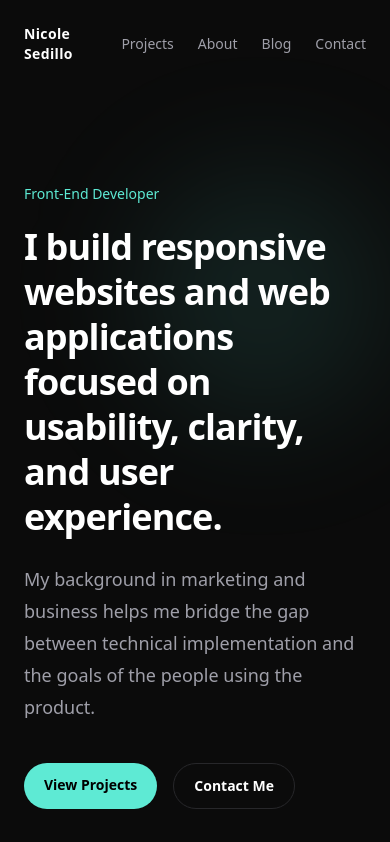
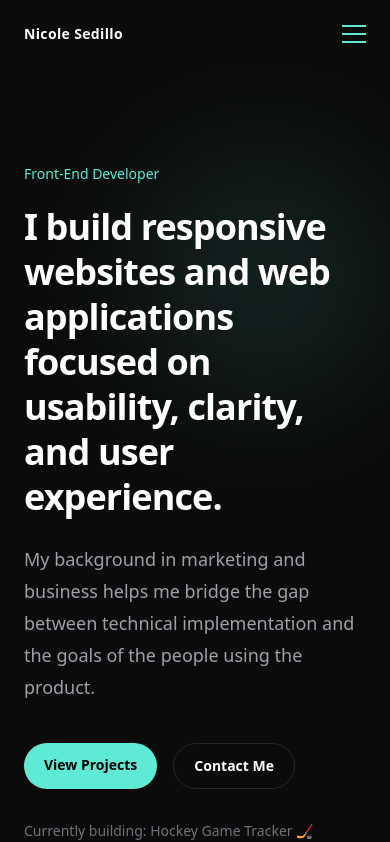
Before and after one commit to nicole-sedillo/portfolio-v3, a Next.js app: page / in a window 390 px wide. Shown: the top 842 px of the page. Built offline with nearby package versions, Linux system fonts and the light colour scheme.

Commit message:
added mobile navigation hamburger styling

```diff
--- a/app/blog/[slug]/page.tsx
+++ b/app/blog/[slug]/page.tsx
@@ -1,6 +1,8 @@
 import Link from "next/link";
 import { getPostBySlug, getAllPosts } from "@/lib/posts";
 import { MDXRemote } from "next-mdx-remote/rsc";
+import navbar from "@/components/Navbar";
+import Navbar from "@/components/Navbar";
 
 export async function generateStaticParams() {
   const posts = getAllPosts();
@@ -21,18 +23,8 @@ export default async function BlogPostPage({ params }: { params: Promise<{ slug:
   const post = getPostBySlug(slug);
 
   return (
-    <main className="min-h-screen bg-[#0B0B0B] text-white">
-      <nav className="mx-auto flex max-w-6xl items-center justify-between px-6 py-6">
-        <Link href="/" className="text-sm font-semibold tracking-wide">
-          Nicole Sedillo
-        </Link>
-        <div className="flex gap-6 text-sm text-zinc-400">
-          <Link href="/#projects" className="transition [&:hover]:text-[#5EEAD4]">Projects</Link>
-          <Link href="/#about" className="transition [&:hover]:text-[#5EEAD4]">About</Link>
-          <Link href="/blog" className="transition [&:hover]:text-[#5EEAD4]">Blog</Link>
-          <Link href="/#contact" className="transition [&:hover]:text-[#5EEAD4]">Contact</Link>
-        </div>
-      </nav>
+    <main className="min-h-screen relative bg-[#0B0B0B] text-white">
+      <Navbar />
 
       <article className="mx-auto max-w-3xl px-6 py-16">
         <Link
--- a/app/blog/page.tsx
+++ b/app/blog/page.tsx
@@ -1,5 +1,6 @@
 import Link from "next/link";
 import { getAllPosts } from "@/lib/posts";
+import Navbar from "@/components/Navbar";
 
 export const metadata = {
   title: "Blog | Nicole Sedillo",
@@ -10,18 +11,8 @@ export default function BlogPage() {
   const posts = getAllPosts();
 
   return (
-    <main className="min-h-screen bg-[#0B0B0B] text-white">
-      <nav className="mx-auto flex max-w-6xl items-center justify-between px-6 py-6">
-        <Link href="/" className="text-sm font-semibold tracking-wide">
-          Nicole Sedillo
-        </Link>
-        <div className="flex gap-6 text-sm text-zinc-400">
-          <Link href="/#projects" className="transition [&:hover]:text-[#5EEAD4]">Projects</Link>
-          <Link href="/#about" className="transition [&:hover]:text-[#5EEAD4]">About</Link>
-          <Link href="/blog" className="transition [&:hover]:text-[#5EEAD4]">Blog</Link>
-          <Link href="/#contact" className="transition [&:hover]:text-[#5EEAD4]">Contact</Link>
-        </div>
-      </nav>
+    <main className="min-h-screen relative bg-[#0B0B0B] text-white">
+      <Navbar />
 
       <section className="mx-auto max-w-6xl px-6 py-16">
         <p className="mb-3 text-sm font-medium text-[#5EEAD4]">Writing</p>
--- a/app/page.tsx
+++ b/app/page.tsx
@@ -1,3 +1,5 @@
+import Navbar from "@/components/Navbar";
+
 const projects = [
   {
     title: "Internal Resource Portal",
@@ -30,28 +32,8 @@ const projects = [
 
 export default function Home() {
   return (
-    <main className="min-h-screen overflow-hidden bg-[#0B0B0B] text-white">
-      <nav className="mx-auto flex max-w-6xl items-center justify-between px-6 py-6">
-        <a href="#" className="text-sm font-semibold tracking-wide">
-          Nicole Sedillo
-        </a>
-
-        <div className="flex gap-6 text-sm text-zinc-400">
-          <a href="#projects" className="transition [&:hover]:text-[#5EEAD4]">
-            Projects
-          </a>
-          <a href="#about" className="transition [&:hover]:text-[#5EEAD4]">
-            About
-          </a>
-          <a href="/blog" className="transition [&:hover]:text-[#5EEAD4]">
-            Blog
-          </a>
-          <a href="#contact" className="transition [&:hover]:text-[#5EEAD4]">
-            Contact
-          </a>
-        </div>
-      </nav>
-
+    <main className="min-h-screen relative bg-[#0B0B0B] text-white">
+      <Navbar />
       <section className="relative mx-auto max-w-6xl px-6 py-24 md:py-32">
         <div className="pointer-events-none absolute right-0 top-20 h-64 w-64 rounded-full bg-[#5EEAD4]/10 blur-3xl" />
 
--- /dev/null
+++ b/components/Navbar.tsx
@@ -0,0 +1,61 @@
+"use client";
+
+import { useState } from "react";
+import Link from "next/link";
+
+export default function Navbar() {
+  const [open, setOpen] = useState(false);
+
+  const links = [
+    { label: "Projects", href: "/#projects" },
+    { label: "About", href: "/#about" },
+    { label: "Blog", href: "/blog" },
+    { label: "Contact", href: "/#contact" },
+  ];
+
+  return (
+    <nav className="mx-auto flex max-w-6xl items-center justify-between px-6 py-6">
+      <Link href="/" className="text-sm font-semibold tracking-wide">
+        Nicole Sedillo
+      </Link>
+
+      {/* Desktop links — hidden on mobile */}
+      <div className="hidden gap-6 text-sm text-zinc-400 md:flex">
+        {links.map((l) => (
+          <Link key={l.label} href={l.href} className="transition [&:hover]:text-[#5EEAD4]">
+            {l.label}
+          </Link>
+        ))}
+      </div>
+
+      {/* Hamburger button — visible on mobile only */}
+      <button
+        onClick={() => setOpen(!open)}
+        aria-label="Toggle menu"
+        className="flex flex-col gap-1.5 md:hidden"
+      >
+        <span className={`block h-0.5 w-6 bg-[#5EEAD4] transition-all duration-300 ${open ? "translate-y-2 rotate-45" : ""}`} />
+        <span className={`block h-0.5 w-6 bg-[#5EEAD4] transition-all duration-300 ${open ? "opacity-0" : ""}`} />
+        <span className={`block h-0.5 w-6 bg-[#5EEAD4] transition-all duration-300 ${open ? "-translate-y-2 -rotate-45" : ""}`} />
+      </button>
+
+      {/* Mobile dropdown */}
+        {open && (
+          <div className="absolute left-0 right-0 top-[73px] z-50 border-b border-zinc-800 bg-[#0B0B0B] md:hidden">
+            <div className="flex flex-col text-sm text-zinc-400">
+              {links.map((l) => (
+                <Link
+                  key={l.label}
+                  href={l.href}
+                  onClick={() => setOpen(false)}
+                  className="px-6 py-3 transition hover:bg-[#5EEAD4] hover:text-black"
+                >
+                  {l.label}
+                </Link>
+              ))}
+            </div>
+          </div>
+        )}
+    </nav>
+  );
+}
```
